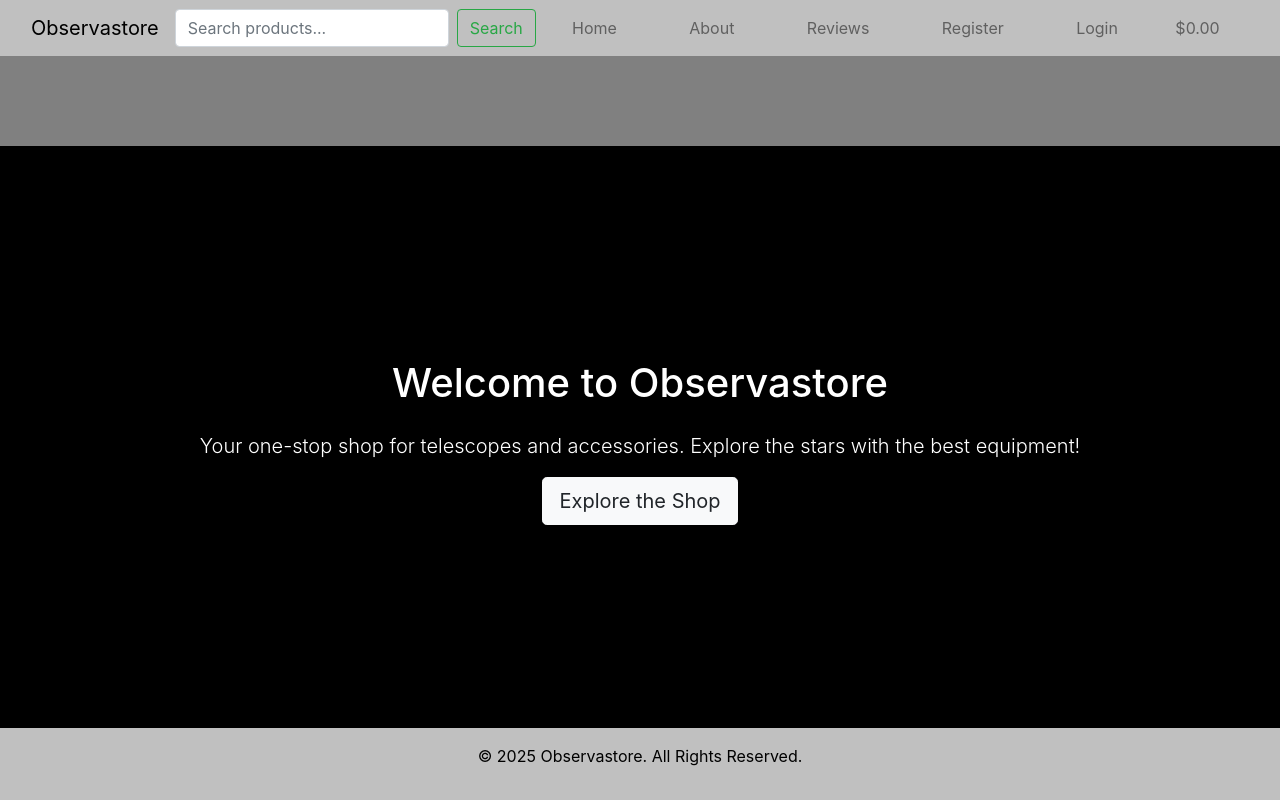
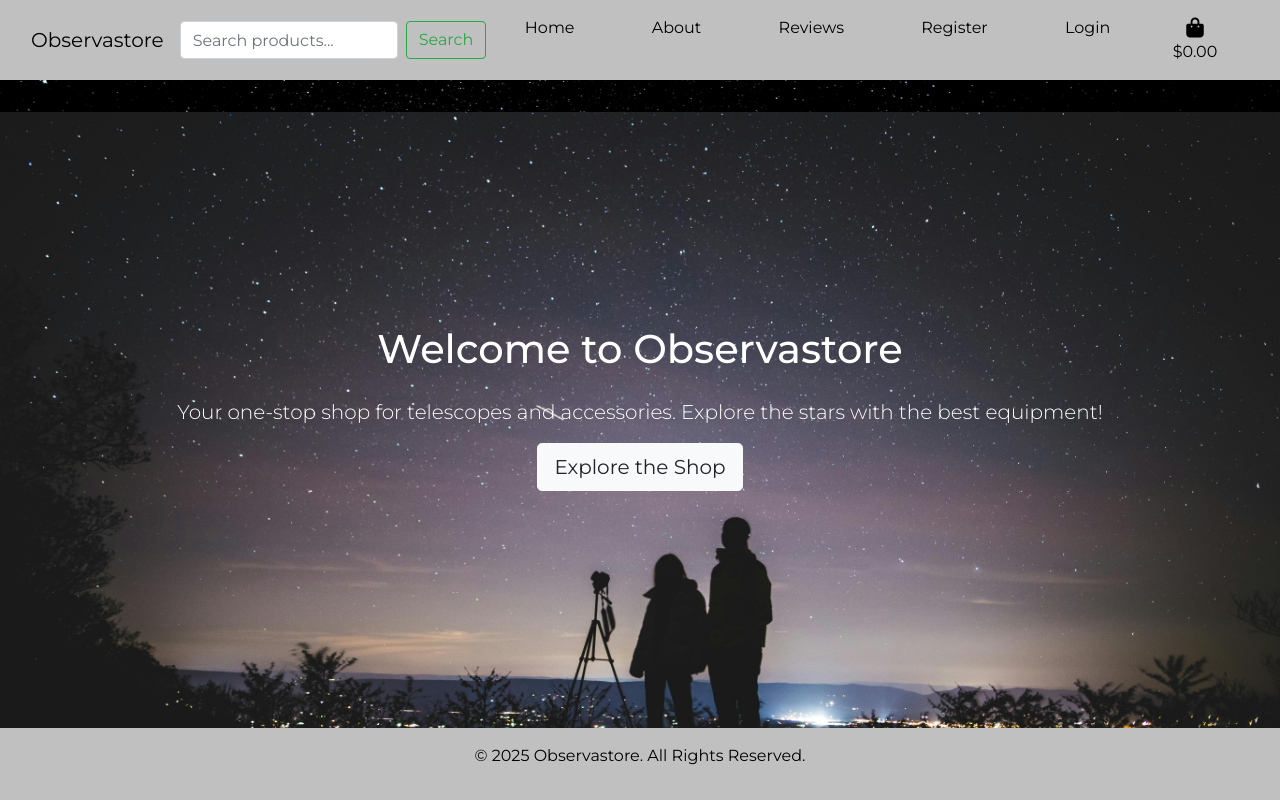
Before and after one commit to mahidaCodeTrained/observastore, a Django app: template home/templates/home/index.html in a window 1280 px wide. Run offline with Django 5.2, Linux system fonts and the light colour scheme; the template is opened without the code that fills it, so the values that code supplies are empty; some libraries are stand-ins or nearby versions.

Commit message:
restyled and add images to home page for ux design

```diff
--- a/observastore/settings.py
+++ b/observastore/settings.py
@@ -144,8 +144,11 @@ USE_TZ = True
 # Static files (CSS, JavaScript, Images)
 # https://docs.djangoproject.com/en/5.1/howto/static-files/
 
-STATIC_URL = 'static/'
+STATIC_URL = '/static/'
 STATICFILES_DIRS = [os.path.join(BASE_DIR, 'static'), ]
+
+MEDIA_URL = '/media/'
+MEDIA_ROOT = os.path.join(BASE_DIR, 'media')
 
 # Default primary key field type
 # https://docs.djangoproject.com/en/5.1/ref/settings/#default-auto-field
--- a/observastore/urls.py
+++ b/observastore/urls.py
@@ -16,9 +16,12 @@ Including another URLconf
 """
 from django.contrib import admin
 from django.urls import path, include
+from django.conf import settings
+from django.conf.urls.static import static
 
 urlpatterns = [
     path('admin/', admin.site.urls),
     path('accounts/', include('allauth.urls')),
     path('', include('home.urls')),
-]
+
+] + static(settings.MEDIA_URL, document_root=settings.MEDIA_ROOT)
--- a/static/css/style.css
+++ b/static/css/style.css
@@ -1,5 +1,5 @@
 
-html {
+body {
     background-color: grey;
     color: black;
     height: 100vh;
@@ -7,12 +7,26 @@ html {
 
 body {
     background-color: grey;
+    background: url('/media/pexels-stefanprutschphotography-6471068.jpg');
+    background-size: cover;
+    font-family: "Montserrat", sans-serif;
 }
 
 .navbar {
     background-color: silver !important;
     color: black;
     text-align: center;
+}
+
+.navbar-light .navbar-nav .nav-link {
+    color: black !important;
+
+}
+
+.navbar-light .navbar-nav .nav-link:hover {
+    color:darkblue !important;
+    transform:scale(1.1);
+
 }
 
 .navbar .nav-link {
@@ -40,8 +54,12 @@ body {
 #hero-img-section {
     height: 640px;
     width: 100%;
+    background: url('/media/stargazing.jpg');
     background-color: black;
-    margin-top: 50px;
+    margin-top: 5%;
+    background-size: cover;
+    background-repeat: no-repeat;
+    background-position: center;
 }
 
 #hero-container {
@@ -61,3 +79,16 @@ footer {
     bottom: 0;
 
 }
+
+
+@media screen and (max-width: 999px) {
+    #hero-img-section {
+        margin-top: 5%;
+    }
+}
+
+@media screen and (min-height: 1100px) {
+    #hero-img-section {
+        margin-top: 100px;
+    }
+}
--- a/templates/base.html
+++ b/templates/base.html
@@ -10,6 +10,7 @@
     <!-- Bootstrap CSS -->
     <link rel="stylesheet" href="https://maxcdn.bootstrapcdn.com/bootstrap/4.1.3/css/bootstrap.min.css">
     <!-- Custom CSS from style.css file -->
+    <link href="https://fonts.googleapis.com/css2?family=Montserrat:ital,wght@0,100..900;1,100..900&display=swap" rel="stylesheet">
     <link rel="stylesheet" href="{% static 'css/style.css' %}">
 </head>
 <body>
@@ -104,18 +105,14 @@
             </div>
         </nav>
     </header>
-
-
-
-
     <!-- Main Content (Centered) -->
-    <div class="mt-5 pt-5">
+    <div class="pt-5">
         {% block content %}
         <!-- Area for main content -->
         {% endblock %}
     </div>
 
-    <footer class="text-center py-3 mt-5">
+    <footer class="text-center py-3">
         <p>&copy; 2025 Observastore. All Rights Reserved.</p>
     </footer>
 
@@ -123,5 +120,6 @@
     <script src="https://code.jquery.com/jquery-3.3.1.slim.min.js"></script>
     <script src="https://cdnjs.cloudflare.com/ajax/libs/popper.js/1.14.7/umd/popper.min.js"></script>
     <script src="https://maxcdn.bootstrapcdn.com/bootstrap/4.1.3/js/bootstrap.min.js"></script>
+    <script src="https://kit.fontawesome.com/6cc20290e7.js" crossorigin="anonymous"></script>
 </body>
 </html>
```
Also changed, not shown: db.sqlite3, media/pexels-stefanprutschphotography-6471068.jpg (added).
